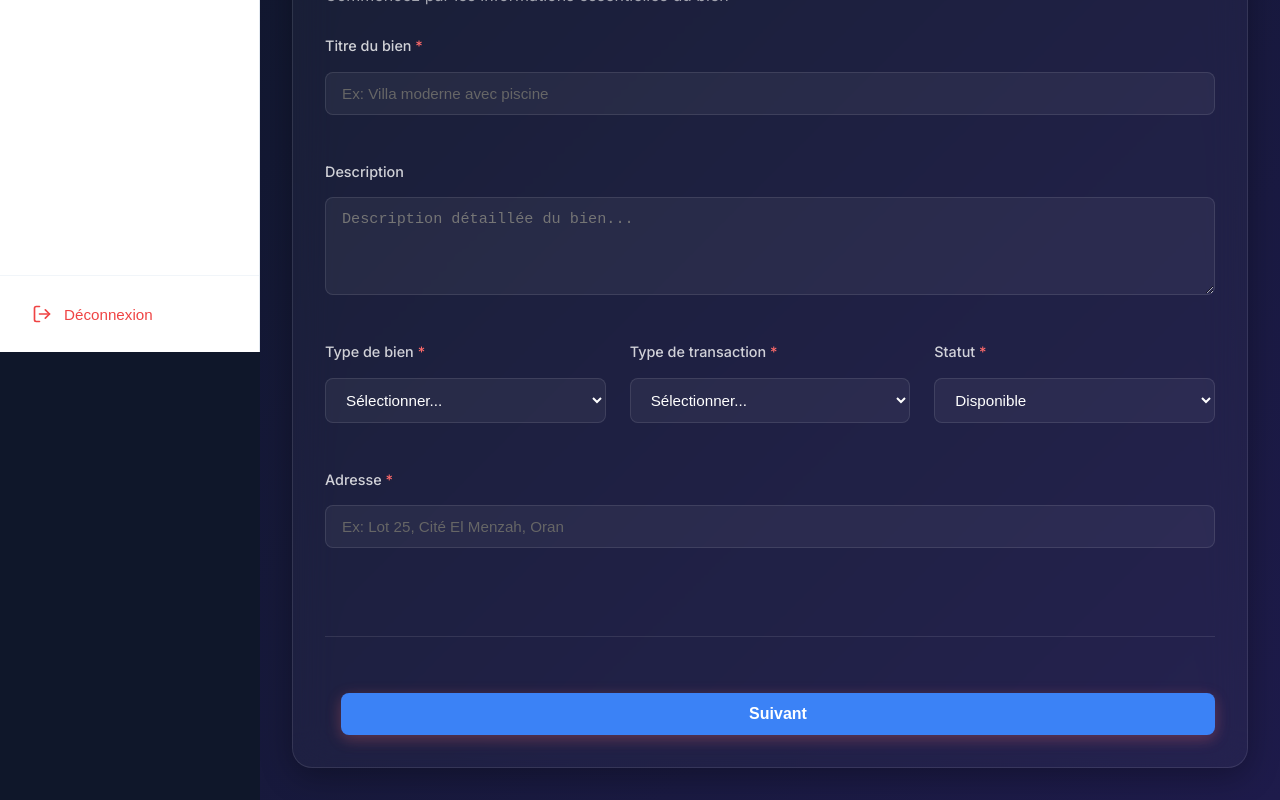
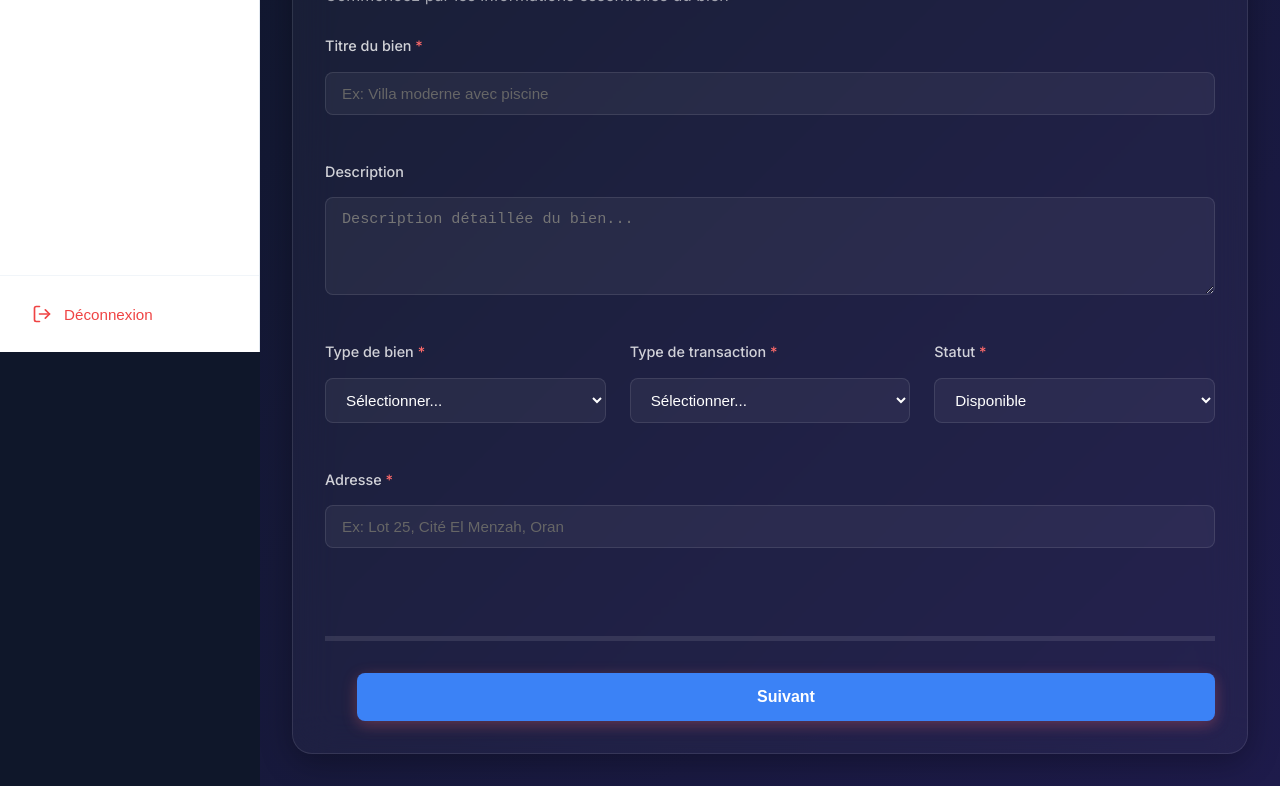
Before and after one commit to VexaAiorg/ElMordjane-Immo, a React app in the folder frontend/: page /dashboard/wizard in a window 1280 px wide. Shown: the part 448-1248 px from the top of the page. Built offline with nearby package versions, Linux system fonts and the light colour scheme; no server answers; sample sign-in values are in the browser's storage; the HTML template or start-up script is replaced by a standard one.

Commit message:
style issue done , i hate css btw

```diff
--- a/frontend/src/contexts/WizardContext.jsx
+++ b/frontend/src/contexts/WizardContext.jsx
@@ -1,6 +1,8 @@
-import React, { createContext, useContext, useState } from 'react';
+import React, { createContext, useContext, useState, useEffect } from 'react';
 
 const WizardContext = createContext();
+
+const STORAGE_KEY = 'wizardFormData';
 
 export const useWizard = () => {
     const context = useContext(WizardContext);
@@ -11,33 +13,58 @@ export const useWizard = () => {
 };
 
 export const WizardProvider = ({ children }) => {
-    const [currentStep, setCurrentStep] = useState(1);
-    const [formData, setFormData] = useState({
-        // Page 1: Basic Info
+    // Initialize state from localStorage or defaults
+    const getInitialState = () => {
+        try {
+            const saved = localStorage.getItem(STORAGE_KEY);
+            if (saved) {
+                return JSON.parse(saved);
+            }
+        } catch (error) {
+            console.error('Error loading wizard data from localStorage:', error);
+        }
+        return {
+            currentStep: 1,
+            formData: {
                 basicInfo: {},
-        // Page 2: Owner
                 owner: {},
-        // Page 3: Property Details (dynamic)
                 propertyDetails: {},
-        // Page 4: Documents
                 documents: { papiers: [] },
-        // Page 5: Tracking
                 tracking: {
                     estVisite: false,
                     priorite: 'NORMAL',
                     aMandat: false,
                 },
-        // Page 6: Attachments
                 attachments: { piecesJointes: [] },
-    });
+            },
+            validatedPages: [],
+        };
+    };
 
+    const initialState = getInitialState();
+
+    const [currentStep, setCurrentStep] = useState(initialState.currentStep);
+    const [formData, setFormData] = useState(initialState.formData);
     const [fileUploads, setFileUploads] = useState({
         documents: [],
         photos: [],
         localisation: [],
     });
+    const [validatedPages, setValidatedPages] = useState(new Set(initialState.validatedPages));
 
-    const [validatedPages, setValidatedPages] = useState(new Set());
+    // Save to localStorage whenever state changes
+    useEffect(() => {
+        try {
+            const dataToSave = {
+                currentStep,
+                formData,
+                validatedPages: Array.from(validatedPages),
+            };
+            localStorage.setItem(STORAGE_KEY, JSON.stringify(dataToSave));
+        } catch (error) {
+            console.error('Error saving wizard data to localStorage:', error);
+        }
+    }, [currentStep, formData, validatedPages]);
 
     const updateFormData = (page, data) => {
         setFormData((prev) => ({
@@ -97,6 +124,8 @@ export const WizardProvider = ({ children }) => {
             localisation: [],
         });
         setValidatedPages(new Set());
+        // Clear localStorage
+        localStorage.removeItem(STORAGE_KEY);
     };
 
     const value = {
--- a/frontend/src/styles/wizard.css
+++ b/frontend/src/styles/wizard.css
@@ -323,9 +323,9 @@
 
 .radio-label,
 .checkbox-label {
-    display: flex;
+    display: inline-flex;
     align-items: center;
-    gap: 0.75rem;
+    gap: 0.5rem;
     cursor: pointer;
     padding: 0.75rem 1rem;
     background: rgba(255, 255, 255, 0.03);
@@ -345,6 +345,8 @@
     width: 18px;
     height: 18px;
     cursor: pointer;
+    margin: 0;
+    flex-shrink: 0;
 }
 
 .radio-label span,
@@ -887,18 +889,70 @@
    =========================== */
 
 .wizard-actions {
-    display: flex;
-    justify-content: space-between;
-    align-items: center;
-    gap: 1rem;
+    display: flex !important;
+    flex-direction: row !important;
+    justify-content: space-between !important;
+    align-items: center !important;
+    gap: 2rem !important;
     margin-top: 2rem;
     padding-top: 2rem;
-    border-top: 1px solid rgba(255, 255, 255, 0.1);
+    border-top: 5px solid rgba(255, 255, 255, 0.1);
+}
+
+.wizard-actions .btn-secondary,
+.wizard-actions .btn-primary {
+    height: 48px !important;
+    min-height: 48px !important;
+    max-height: 48px !important;
+    padding-top: 0 !important;
+    padding-bottom: 0 !important;
+    padding-left: 1.5rem !important;
+    padding-right: 1.5rem !important;
+    margin: 0 !important;
+    display: inline-flex !important;
+    align-items: center !important;
+    justify-content: center !important;
+    box-sizing: border-box !important;
+    line-height: 1 !important;
+    border: none !important;
+    font-size: 1rem !important;
+    font-weight: 600 !important;
+    cursor: pointer !important;
+    transition: all 0.2s !important;
+}
+
+.wizard-actions .btn-secondary {
+    width: 30%;
+    min-width: 120px !important;
+    flex-shrink: 0 !important;
+    background: rgba(255, 255, 255, 0.1) !important;
+    color: white !important;
+}
+
+.wizard-actions .btn-secondary:hover:not(:disabled) {
+    background: rgba(255, 255, 255, 0.2) !important;
+}
+
+.wizard-actions .btn-secondary:disabled {
+    opacity: 0.5 !important;
+    cursor: not-allowed !important;
+}
+
+.wizard-actions .btn-primary {
+    flex: 1 !important;
+    max-width: none !important;
+    background: #3b82f6 !important;
+    color: white !important;
+}
+
+.wizard-actions .btn-primary:hover {
+    background: #2563eb !important;
 }
 
 .action-group {
     display: flex;
     gap: 1rem;
+    flex: 1;
 }
 
 /* ===========================
```
Lines whose indentation alone changed are shown as unchanged.
